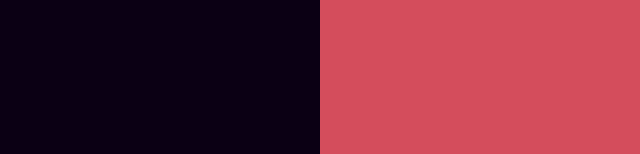
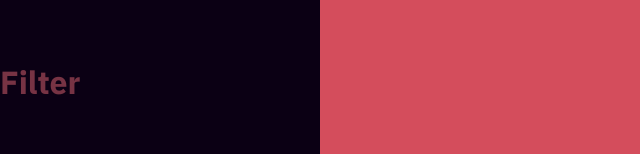
Before and after one commit to EduardaMendes01/api-github-dev, a React (Create React App) app: page /repositories in a window 1280 px wide. Shown: the part 488-642 px from the top of the page, without its empty margins (0-640 px from the left). Built offline with nearby package versions, Linux system fonts and the light colour scheme.

Commit message:
filter update

```diff
--- a/src/pages/MainPage/RepositoriesPage/index.jsx
+++ b/src/pages/MainPage/RepositoriesPage/index.jsx
@@ -1,6 +1,7 @@
 import React from 'react';
 
 import Profile from './profile';
+import Filter from './filter/styled';
 
 import {Container, Sidebar, Main} from './styles';
 
@@ -9,6 +10,7 @@ function RepositoriesPage() {
     <Container>
       <Sidebar>
         <Profile />
+        <Filter />
       </Sidebar>
       <Main>
         Main
```
Also changed, not shown: src/pages/MainPage/RepositoriesPage/filter/styled.jsx (renamed from src/pages/MainPage/RepositoriesPage/filter/styled.js).
